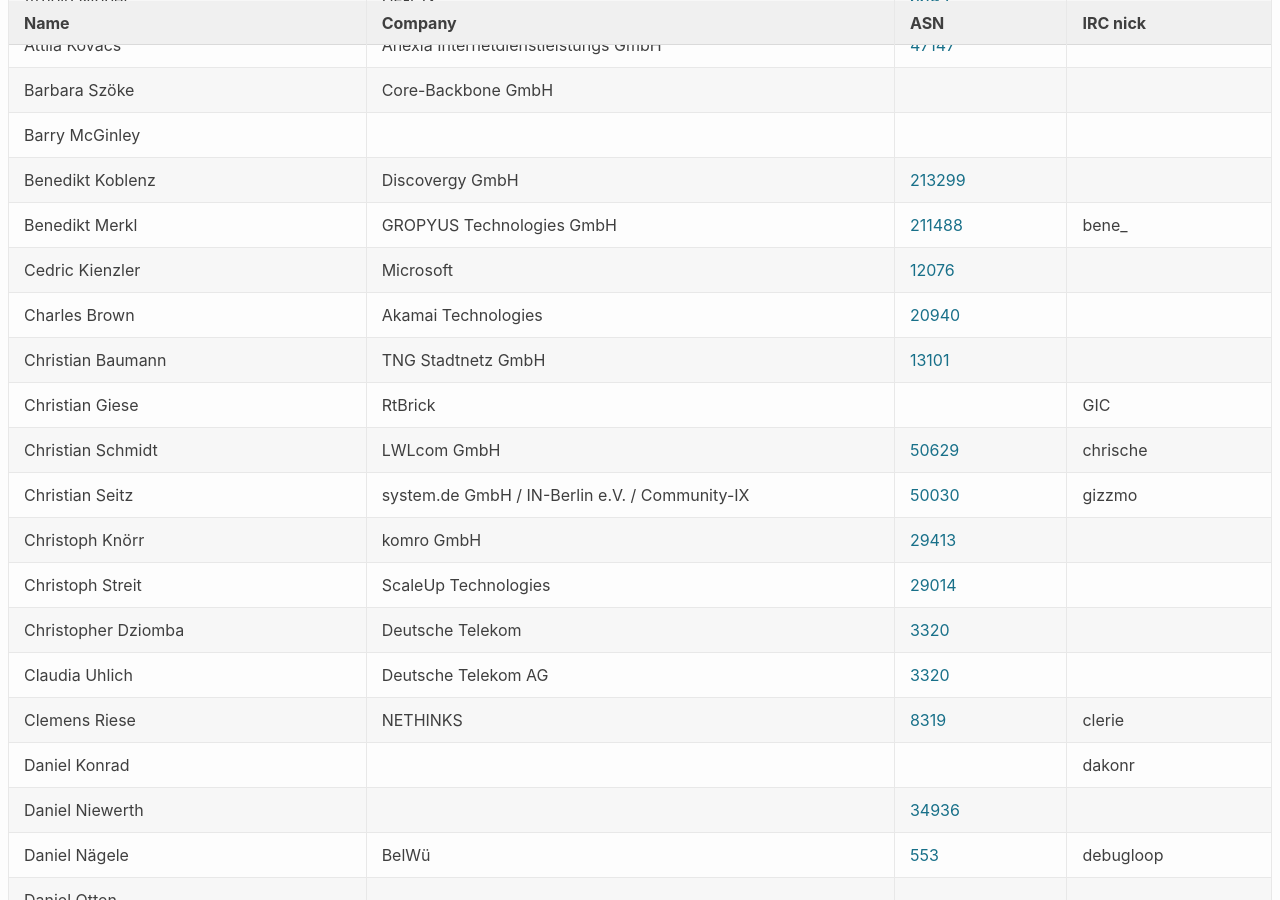
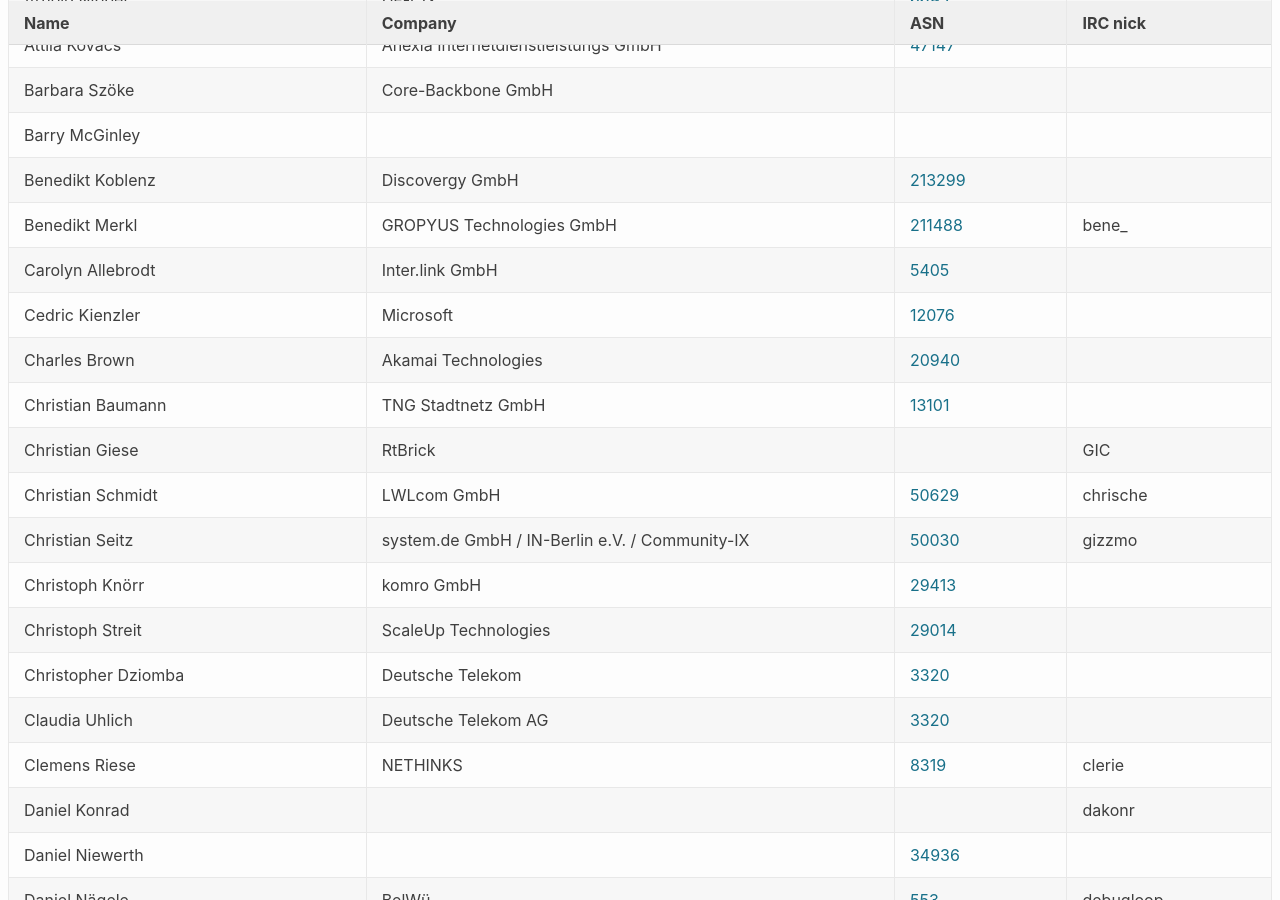
Before and after one commit to denog/pretix-attendeelist, a Jekyll site: the page built from denog14/index.md, in a window 1280 px wide and 900 px high, scrolled down 964 px. Built offline with Jekyll 4.4.1, drawn with Linux system fonts in a browser that asks for light colours.

Commit message:
Latest data: Tue Oct 25 07:07:21 UTC 2022

```diff
--- a/_data/attendees_denog14_onsite.json
+++ b/_data/attendees_denog14_onsite.json
@@ -136,6 +136,12 @@
     "company": "GROPYUS Technologies GmbH",
     "irc": "bene_",
     "asn": "211488"
+  },
+  {
+    "name": "Carolyn Allebrodt",
+    "company": "Inter.link GmbH",
+    "irc": null,
+    "asn": "5405"
   },
   {
     "name": "Cedric Kienzler",
```
